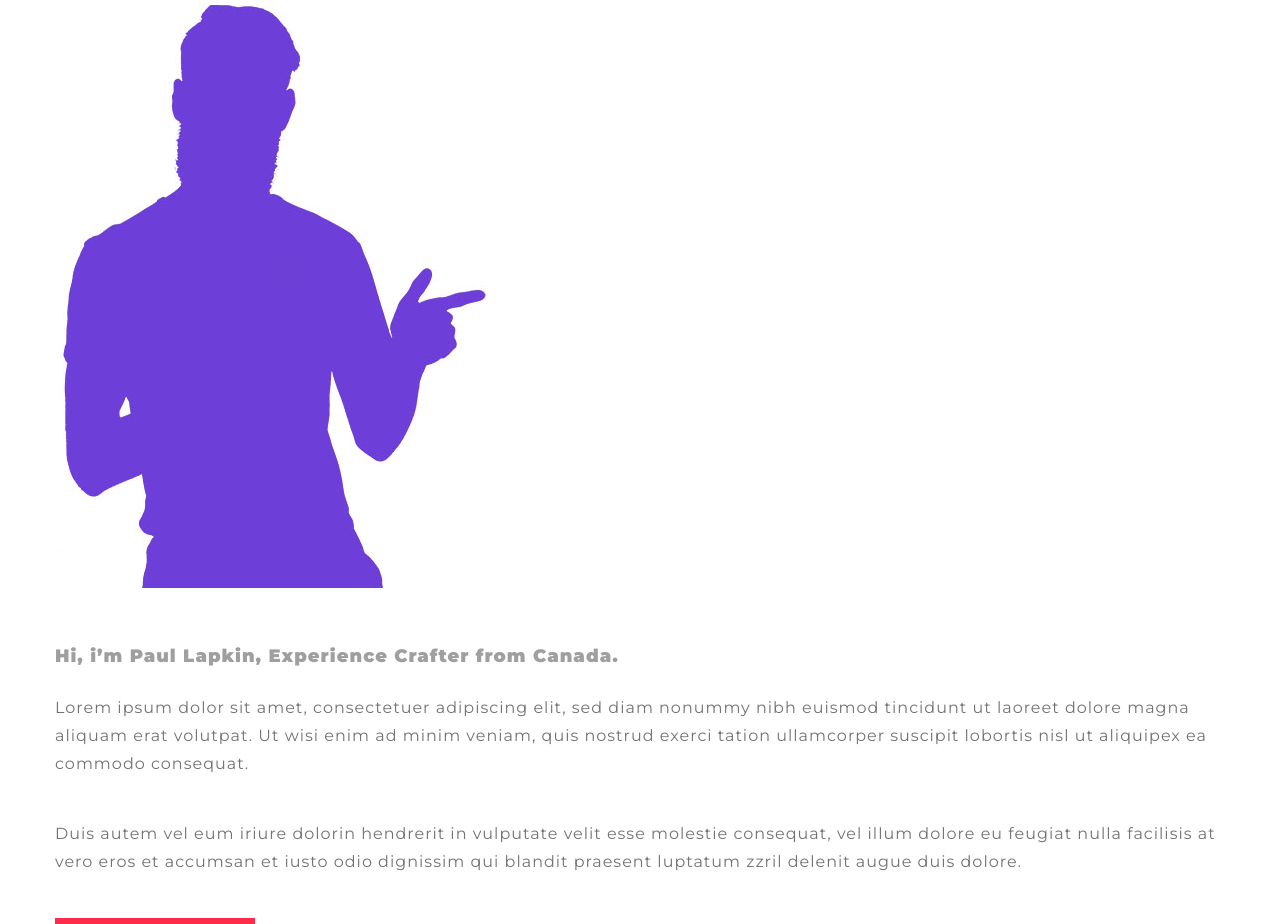
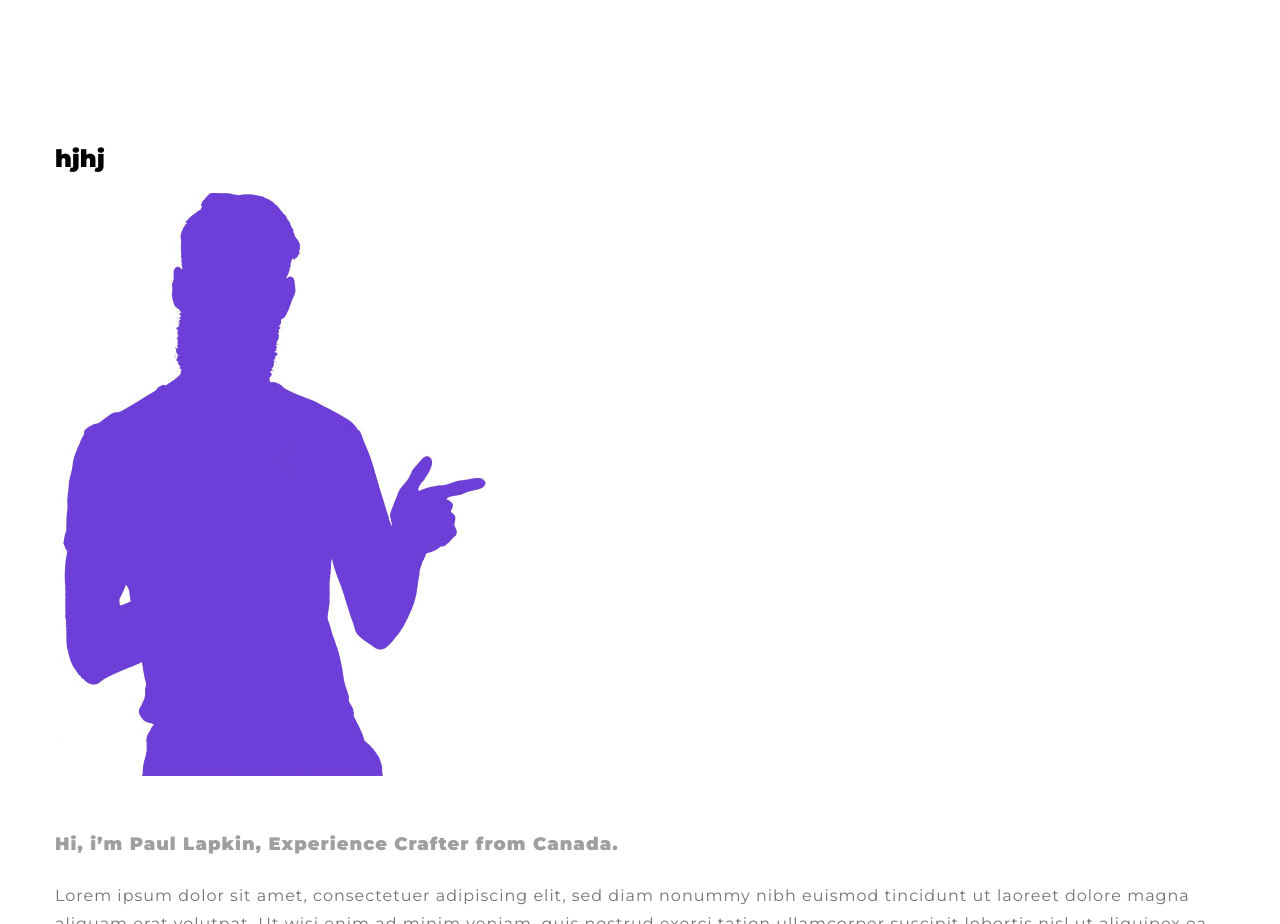
Before and after one commit to Onnnli/PaulLapkin, a plain HTML site: page index.html in a window 1280 px wide. Shown: the part 1180-2104 px from the top of the page. Drawn offline with Linux system fonts and the light colour scheme.

Commit message:
commit description

```diff
--- a/index.html
+++ b/index.html
@@ -33,6 +33,7 @@
     </header>
     <section class="section">
       <div class="content"> <h1>hjhj</h1> </div>
+      <div class="content"> <h1>hjhj</h1></div>
         <img src="img/man.jpg" alt="" class="man" data-aos="fade-right"
      data-aos-offset="300"
      data-aos-easing="ease-in-sine">
```
